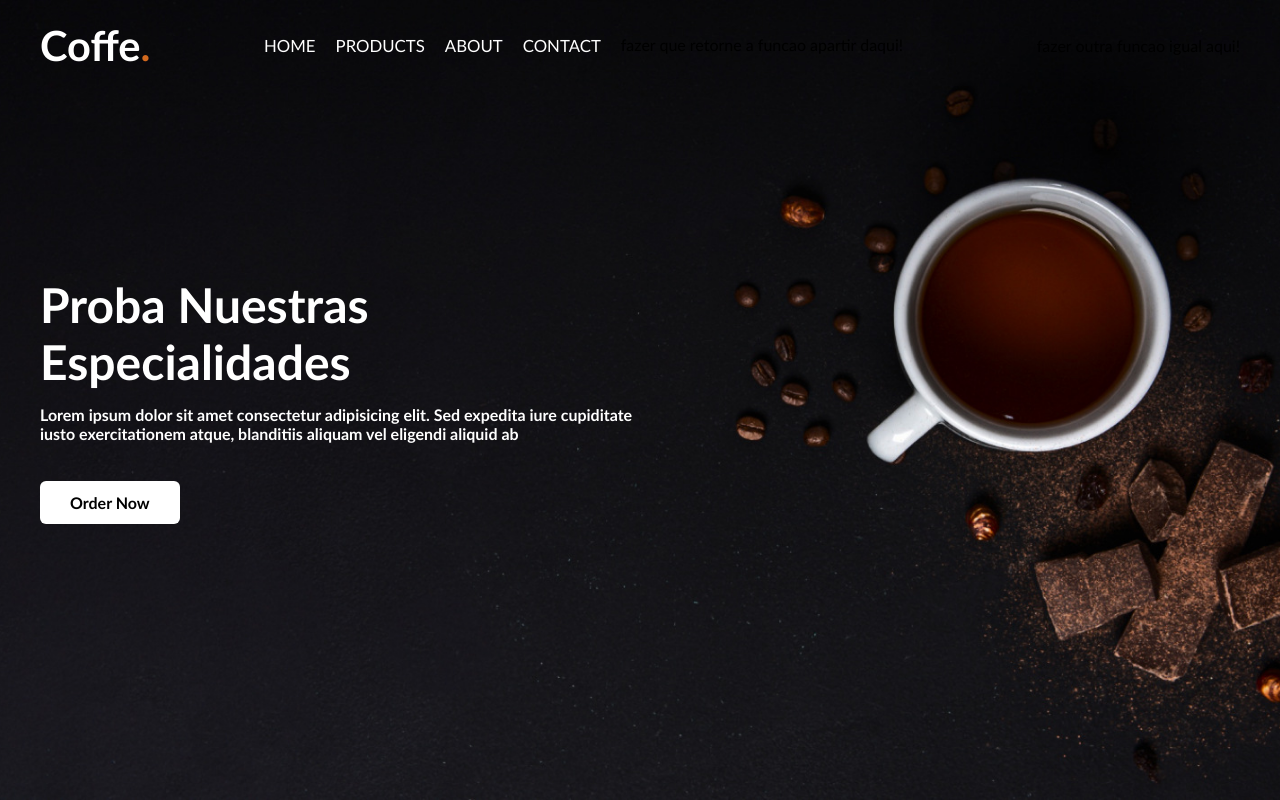
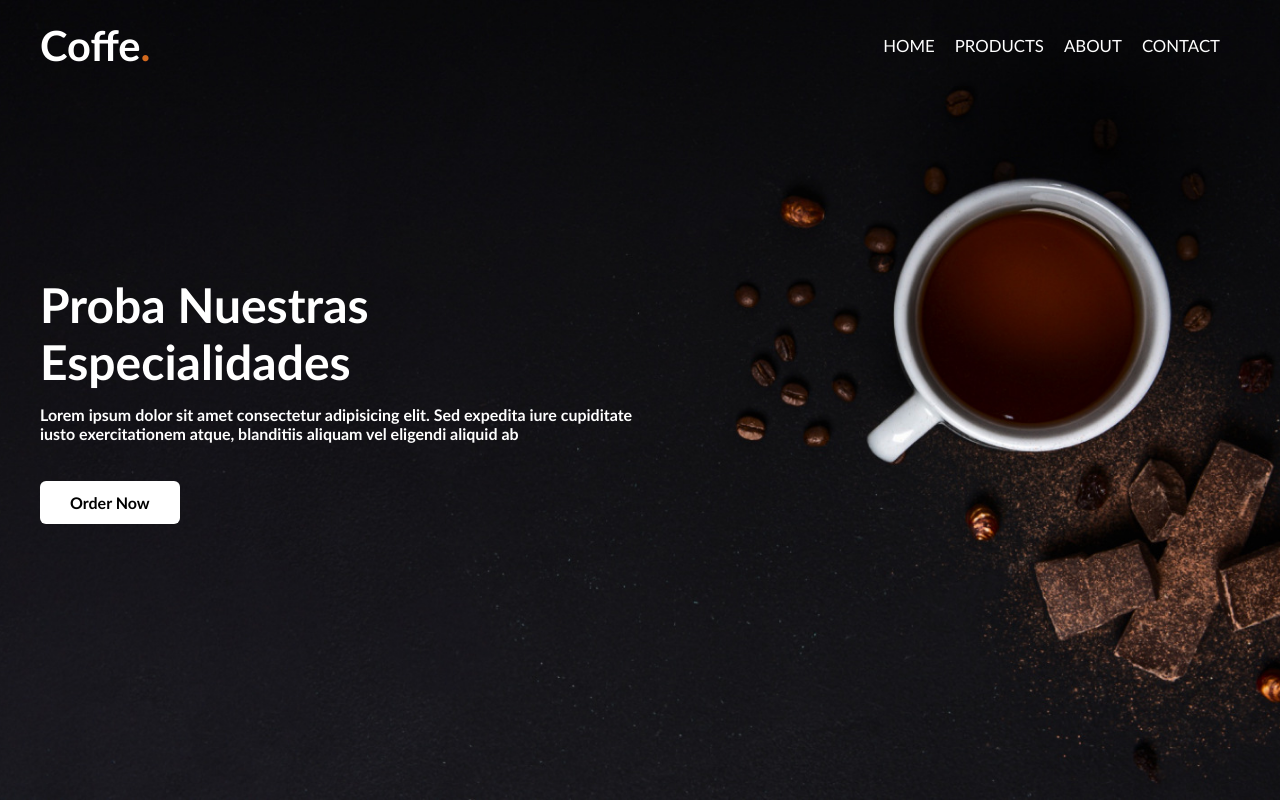
Before and after one commit to Krossler/my-app, a React (Create React App) app: page / in a window 1280 px wide. Built offline with nearby package versions, Linux system fonts and the light colour scheme.

Commit message:
Solucion-menu
UseState na pratica

```diff
--- a/src/Components/Home/Header/Header.jsx
+++ b/src/Components/Home/Header/Header.jsx
@@ -1,19 +1,19 @@
+import { useState } from "react"
 import "./Header.css"
 
-export default function Header () {
+const Header = () => {
 
-    const header = document.querySelector("header");
+//
+
+    const [menu, setMenu] = useState(false);
+
     const openMenu = () => {
-        header.classList.toggle("show-mobile-menu");
-    }
-
-    const closeMenu = () => {
-        header.classList.toggle("show-mobile-menu");
+        setMenu(!menu);
     }
 
     return(
         <div>
-            <header>
+            <header className={menu ? "header":"show-mobile-menu"}>
                 <nav className="navbar">
                     <a href="#" className="logo">Coffe<span>.</span></a>
                     <ul className="menu-links">
@@ -21,14 +21,13 @@ export default function Header () {
                         <li><a href="#">PRODUCTS</a></li>
                         <li><a href="#">ABOUT</a></li>
                         <li><a href="#">CONTACT</a></li>
-                        fazer que retorne a funcao apartir daqui!
-                        <li><a id="close-btn" onClick={closeMenu}>CLOSE</a></li>
+                        <li><a id="close-btn" onClick={openMenu}>CLOSE</a></li>
                     </ul>
-                    fazer outra funcao igual aqui!
                     <span id="menu-btn" className="material-symbols-outlined" onClick={openMenu} ><img src="" alt="" /></span>
                 </nav>
             </header>
         </div>
-
     )
 }
+
+export default Header;
```
